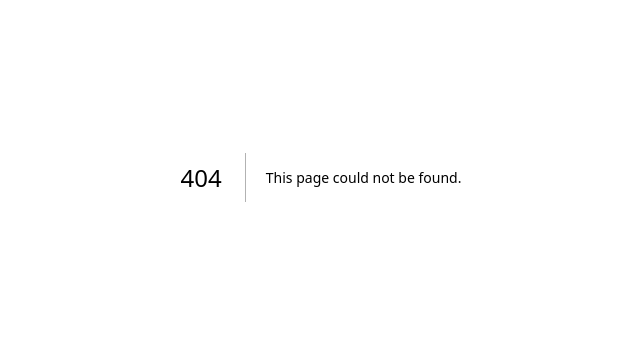
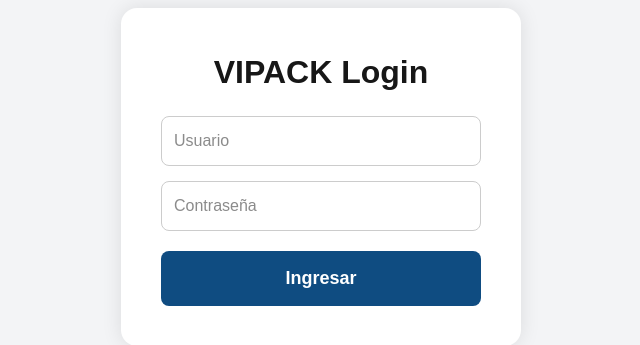
Before and after one commit to VIPACKEnvios/vipack-tracking-system, a Next.js app: page /login in a window 1280 px wide. Before the commit this address had no page. Shown: the part 223-568 px from the top of the page, without its empty margins (319-959 px from the left). Built offline with nearby package versions, Linux system fonts and the light colour scheme.

Commit message:
Login privado VIPACK

```diff
--- /dev/null
+++ b/app/login/page.tsx
@@ -0,0 +1,101 @@
+"use client";
+
+import { useState } from "react";
+
+export default function LoginPage() {
+  const [usuario, setUsuario] = useState("");
+  const [password, setPassword] = useState("");
+
+  const login = () => {
+    if (
+      usuario === "vipack" &&
+      password === "Envios2026!"
+    ) {
+      document.cookie = "vipack-auth=ok; path=/";
+      window.location.href = "/";
+    } else {
+      alert("Usuario o contraseña incorrectos");
+    }
+  };
+
+  return (
+    <div
+      style={{
+        minHeight: "100vh",
+        display: "flex",
+        justifyContent: "center",
+        alignItems: "center",
+        background: "#f3f4f6",
+      }}
+    >
+      <div
+        style={{
+          background: "white",
+          padding: "40px",
+          borderRadius: "16px",
+          width: "400px",
+          boxShadow: "0 0 20px rgba(0,0,0,0.1)",
+        }}
+      >
+        <h1
+          style={{
+            textAlign: "center",
+            fontSize: "32px",
+            fontWeight: "bold",
+            marginBottom: "20px",
+          }}
+        >
+          VIPACK Login
+        </h1>
+
+        <input
+          type="text"
+          placeholder="Usuario"
+          value={usuario}
+          onChange={(e) => setUsuario(e.target.value)}
+          style={{
+            width: "100%",
+            padding: "12px",
+            marginBottom: "15px",
+            border: "1px solid #ccc",
+            borderRadius: "8px",
+          }}
+        />
+
+        <input
+          type="password"
+          placeholder="Contraseña"
+          value={password}
+          onChange={(e) => setPassword(e.target.value)}
+          onKeyDown={(e) => {
+            if (e.key === "Enter") login();
+          }}
+          style={{
+            width: "100%",
+            padding: "12px",
+            marginBottom: "20px",
+            border: "1px solid #ccc",
+            borderRadius: "8px",
+          }}
+        />
+
+        <button
+          onClick={login}
+          style={{
+            width: "100%",
+            padding: "14px",
+            background: "#0f4c81",
+            color: "white",
+            border: "none",
+            borderRadius: "8px",
+            cursor: "pointer",
+            fontSize: "18px",
+            fontWeight: "bold",
+          }}
+        >
+          Ingresar
+        </button>
+      </div>
+    </div>
+  );
+}
--- /dev/null
+++ b/lib/middleware.ts
@@ -0,0 +1,21 @@
+import { NextResponse } from "next/server";
+import type { NextRequest } from "next/server";
+
+export function middleware(request: NextRequest) {
+  const auth = request.cookies.get("vipack-auth");
+
+  const isLoginPage = request.nextUrl.pathname === "/login";
+
+  if (!auth && !isLoginPage) {
+    return NextResponse.redirect(new URL("/login", request.url));
+  }
+
+  return NextResponse.next();
+}
+
+export const config = {
+  matcher: [
+    "/",
+    "/((?!_next|favicon.ico|api).*)",
+  ],
+};
```
